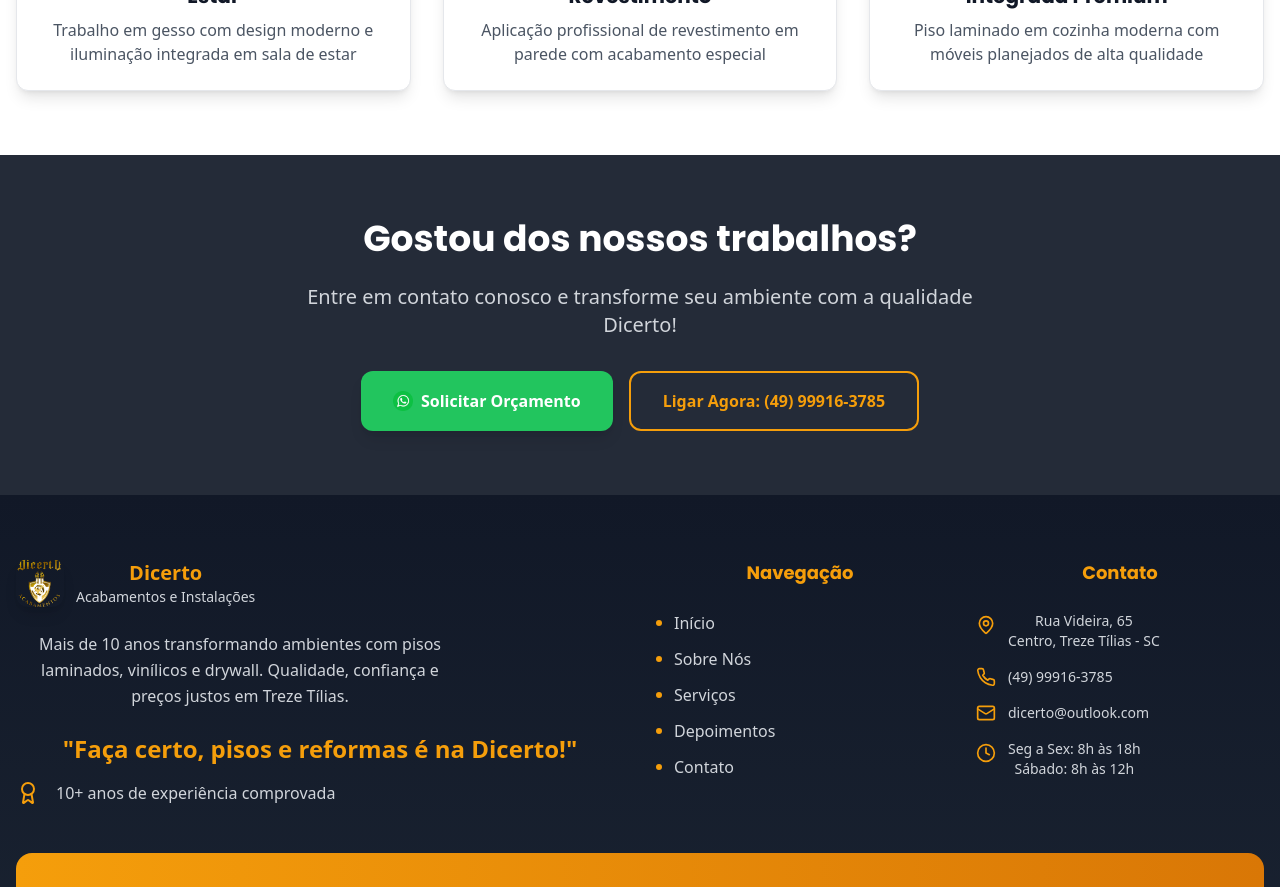
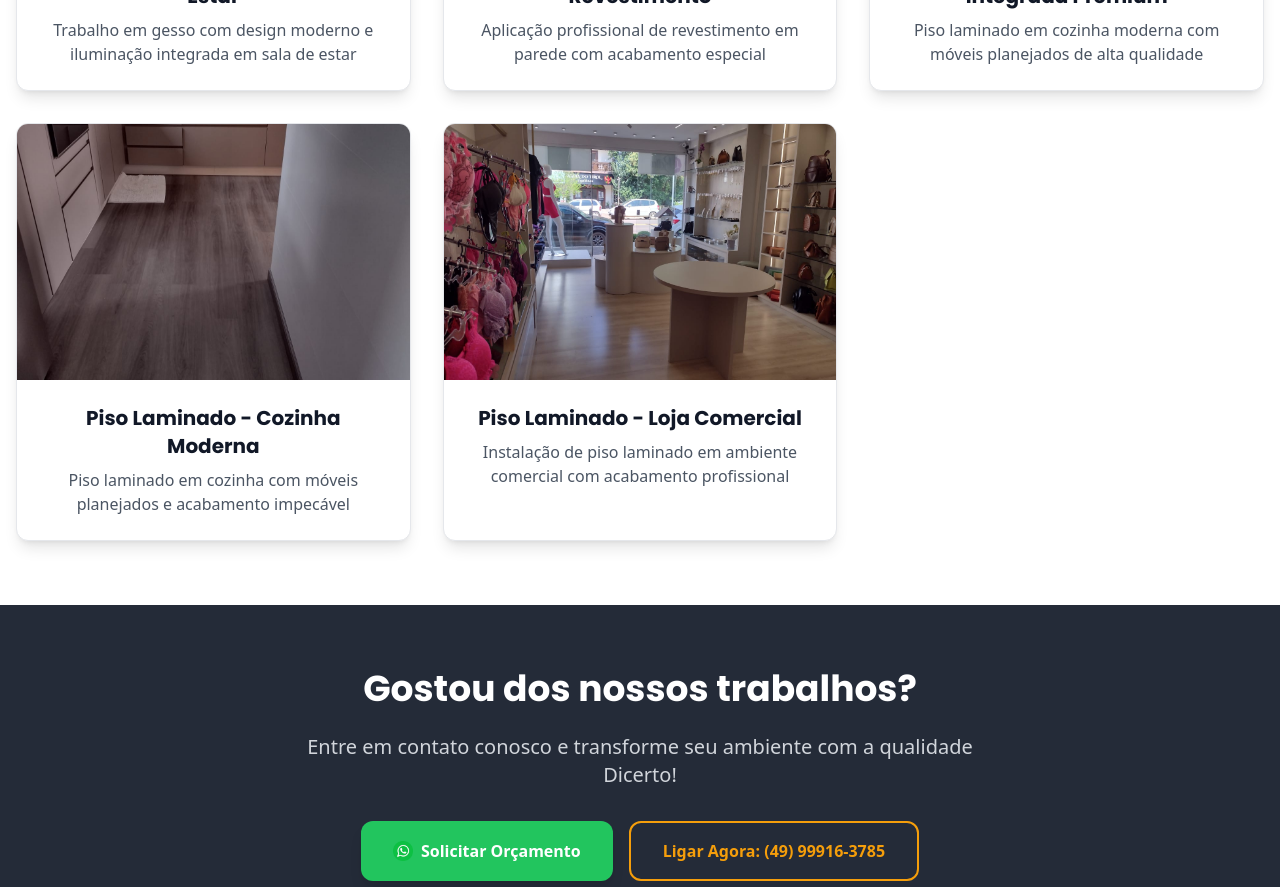
Before and after one commit to DevZipMateus/dicerto-acabamentos, a React (Vite) app: page /nossos-projetos in a window 1280 px wide. Shown: the part 6060-6947 px from the top of the page. Built offline with nearby package versions, Linux system fonts and the light colour scheme.

Commit message:
Add images to services page and carousel
Add images to the services page and the carousel component.

```diff
--- a/src/components/ProjectCarousel.tsx
+++ b/src/components/ProjectCarousel.tsx
@@ -1,4 +1,3 @@
-
 import { useState, useEffect } from 'react';
 import { ChevronLeft, ChevronRight, Eye } from 'lucide-react';
 
@@ -212,6 +211,18 @@ const projectImages = [
     src: '/lovable-uploads/4d9a58de-0530-4cfa-a848-0ba38bcc4809.png',
     title: 'Piso Laminado - Cozinha Integrada Premium',
     description: 'Piso laminado em cozinha com móveis planejados de alta qualidade'
+  },
+  {
+    id: 36,
+    src: '/lovable-uploads/7333391a-e692-4160-8e86-fe61aa2437b1.png',
+    title: 'Piso Laminado - Cozinha Moderna',
+    description: 'Piso laminado em cozinha com móveis planejados e acabamento impecável'
+  },
+  {
+    id: 37,
+    src: '/lovable-uploads/9165aa2e-9f95-466a-8295-2c32df10c174.png',
+    title: 'Piso Laminado - Loja Comercial',
+    description: 'Instalação de piso laminado em ambiente comercial com acabamento profissional'
   }
 ];
 
--- a/src/pages/NossosProjetos.tsx
+++ b/src/pages/NossosProjetos.tsx
@@ -1,4 +1,3 @@
-
 import { useState } from 'react';
 import { Helmet } from 'react-helmet';
 import Header from '@/components/Header';
@@ -240,6 +239,18 @@ const projectImages = [
     src: '/lovable-uploads/4d9a58de-0530-4cfa-a848-0ba38bcc4809.png',
     title: 'Piso Laminado - Cozinha Integrada Premium',
     description: 'Piso laminado em cozinha moderna com móveis planejados de alta qualidade'
+  },
+  {
+    id: 40,
+    src: '/lovable-uploads/7333391a-e692-4160-8e86-fe61aa2437b1.png',
+    title: 'Piso Laminado - Cozinha Moderna',
+    description: 'Piso laminado em cozinha com móveis planejados e acabamento impecável'
+  },
+  {
+    id: 41,
+    src: '/lovable-uploads/9165aa2e-9f95-466a-8295-2c32df10c174.png',
+    title: 'Piso Laminado - Loja Comercial',
+    description: 'Instalação de piso laminado em ambiente comercial com acabamento profissional'
   }
 ];
 
```
Also changed, not shown: public/lovable-uploads/7333391a-e692-4160-8e86-fe61aa2437b1.png (added), public/lovable-uploads/9165aa2e-9f95-466a-8295-2c32df10c174.png (added).
